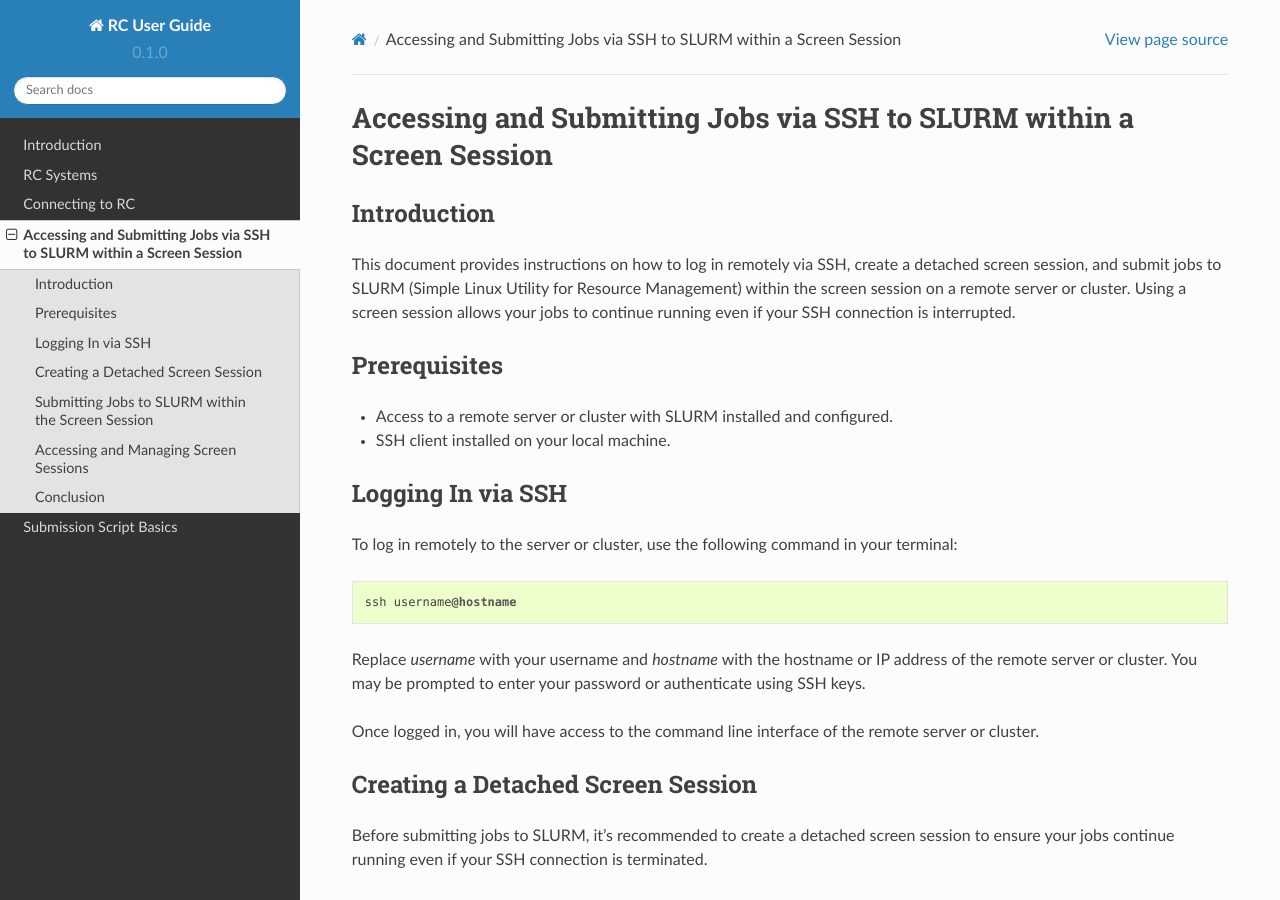
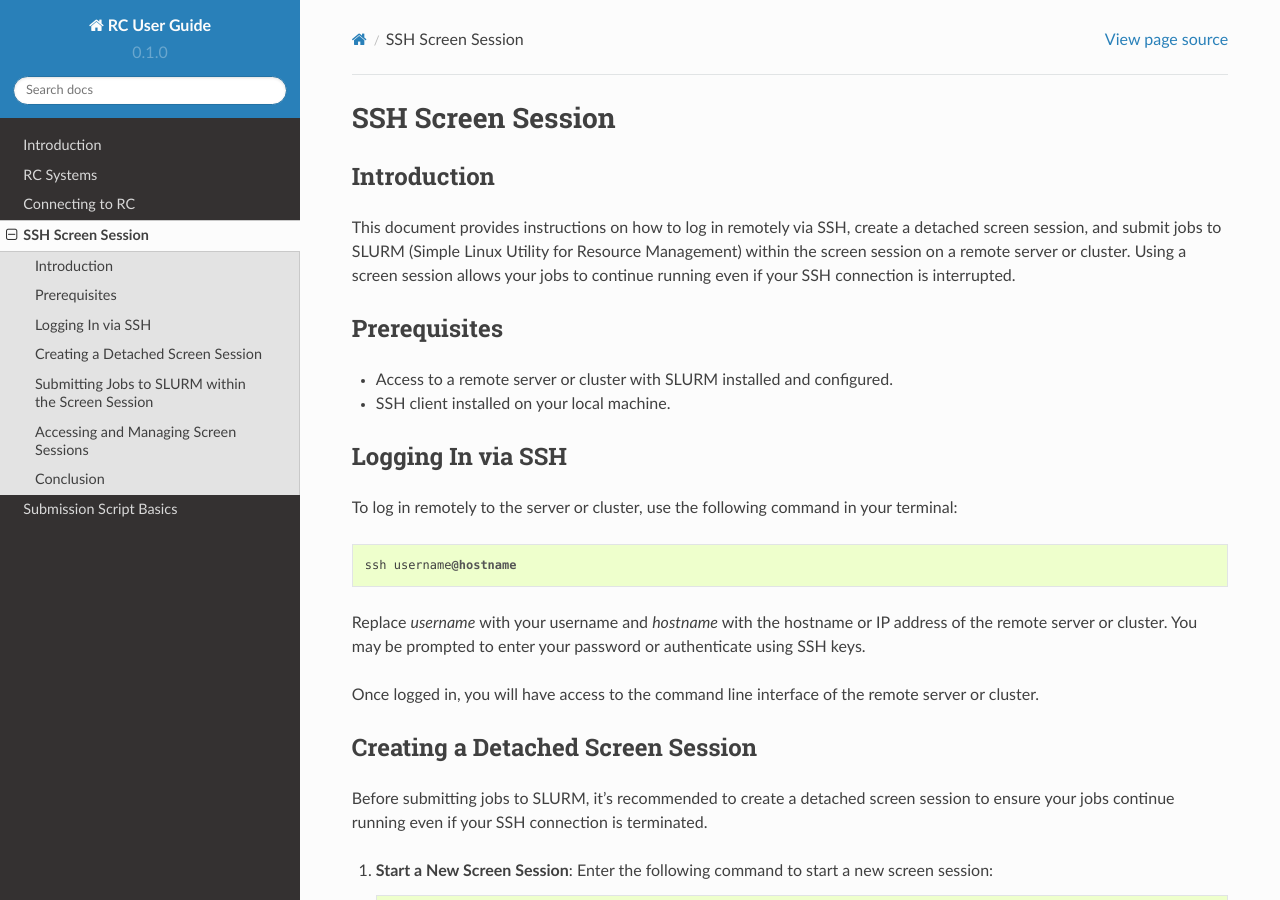
Before and after one commit to giangbioinformatics/slurm-hpc-for-bioinformatics-tutorial, a Sphinx documentation site: the page built from docs/source/session-ssh.rst, in a window 1280 px wide and 900 px high. Built offline with Sphinx 7.4.7 and the Read the Docs theme 2.0.0, drawn with Linux system fonts in a browser that asks for light colours.

Commit message:
Rename title

```diff
--- a/docs/source/session-ssh.rst
+++ b/docs/source/session-ssh.rst
@@ -1,4 +1,4 @@
-Accessing and Submitting Jobs via SSH to SLURM within a Screen Session
+SSH Screen Session
 =======================================================================
 
 Introduction
```
